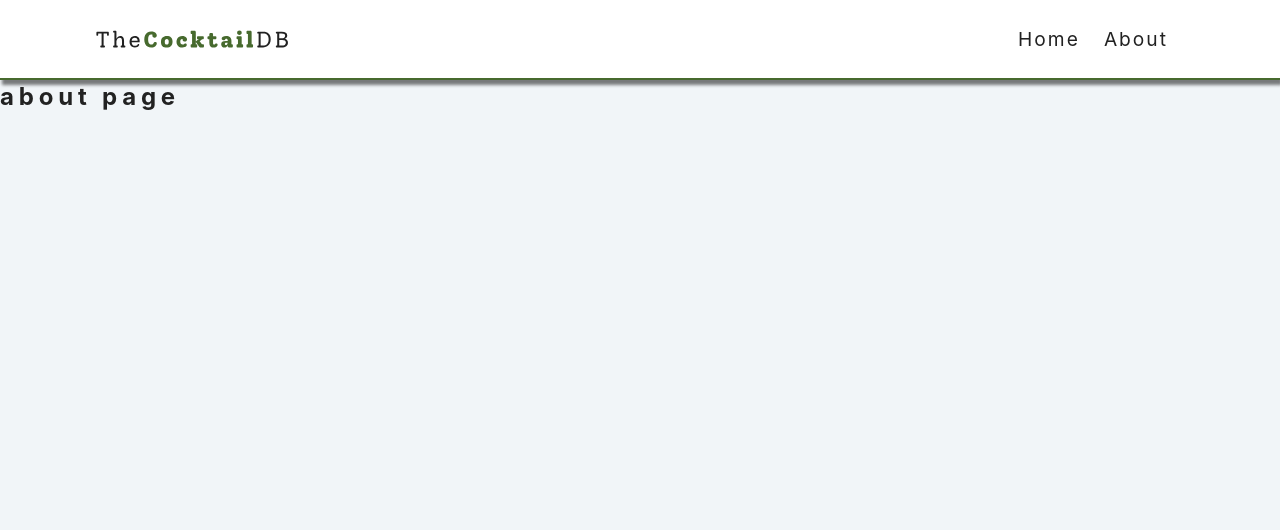
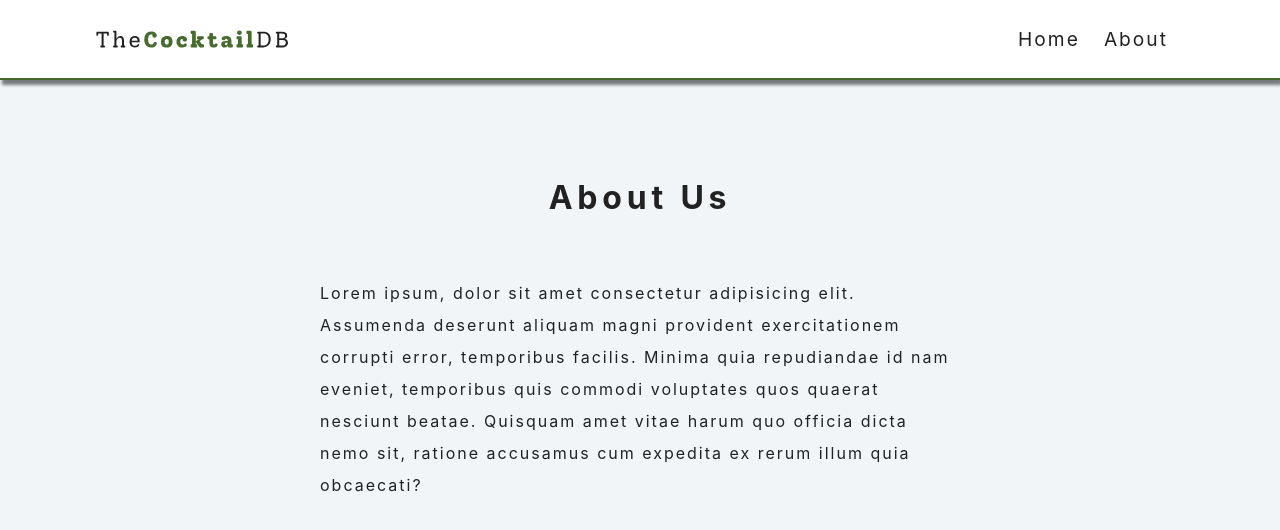
Before and after one commit to fearm3/cocktails, a React (Create React App) app: page /about in a window 1280 px wide. Shown: the top 530 px of the page. Built offline with nearby package versions, Linux system fonts and the light colour scheme.

Commit message:
add about

```diff
--- a/src/pages/About.js
+++ b/src/pages/About.js
@@ -1,11 +1,12 @@
-import React from 'react'
+import React from "react";
 
 const About = () => {
   return (
-    <div>
-      <h2>about page</h2>
-    </div>
-  )
-}
+    <section className="section about-section">
+      <h1 className="section-title">about us</h1>
+      <p>Lorem ipsum, dolor sit amet consectetur adipisicing elit. Assumenda deserunt aliquam magni provident exercitationem corrupti error, temporibus facilis. Minima quia repudiandae id nam eveniet, temporibus quis commodi voluptates quos quaerat nesciunt beatae. Quisquam amet vitae harum quo officia dicta nemo sit, ratione accusamus cum expedita ex rerum illum quia obcaecati?</p>
+    </section>
+  );
+};
 
-export default About
+export default About;
```
